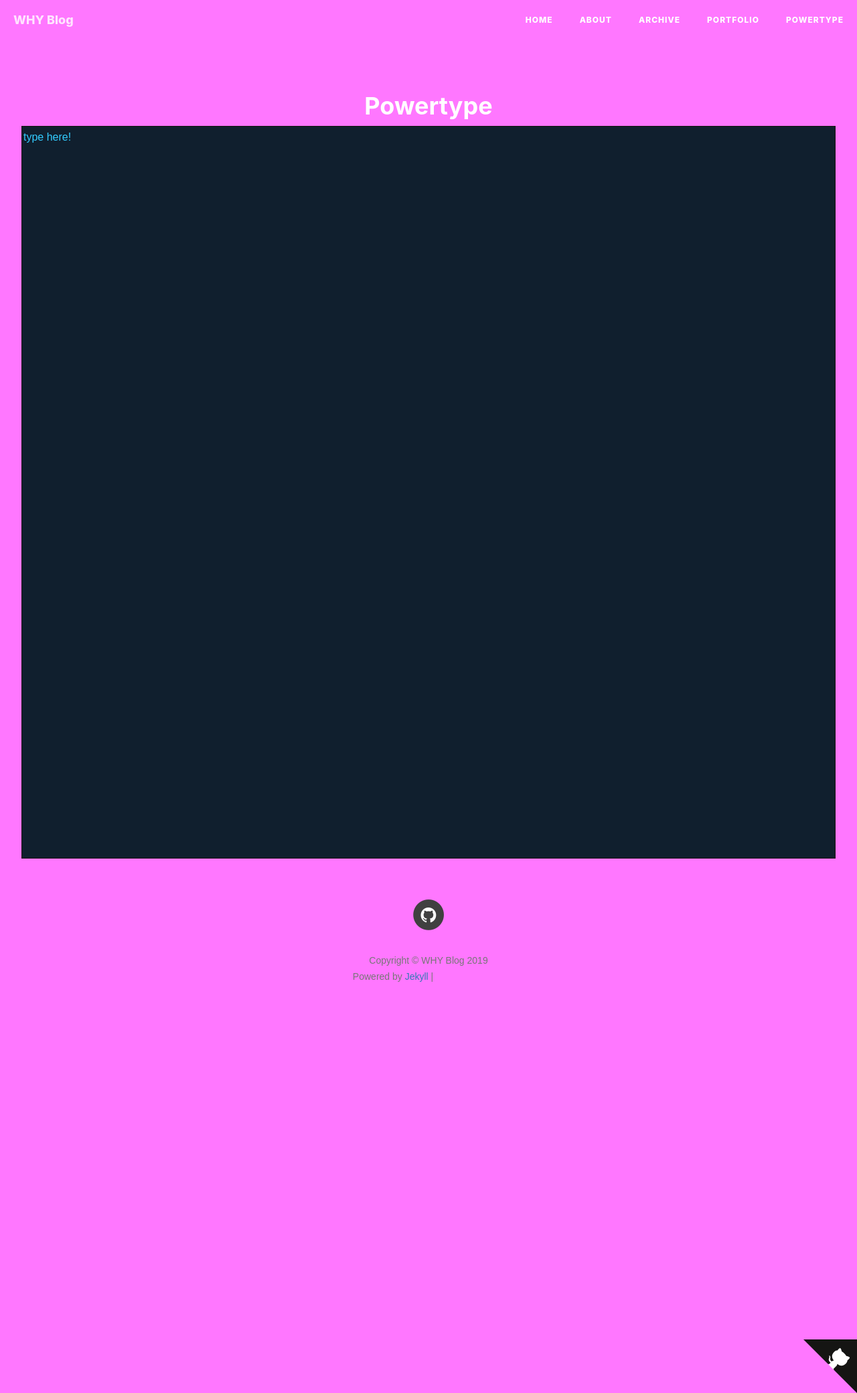
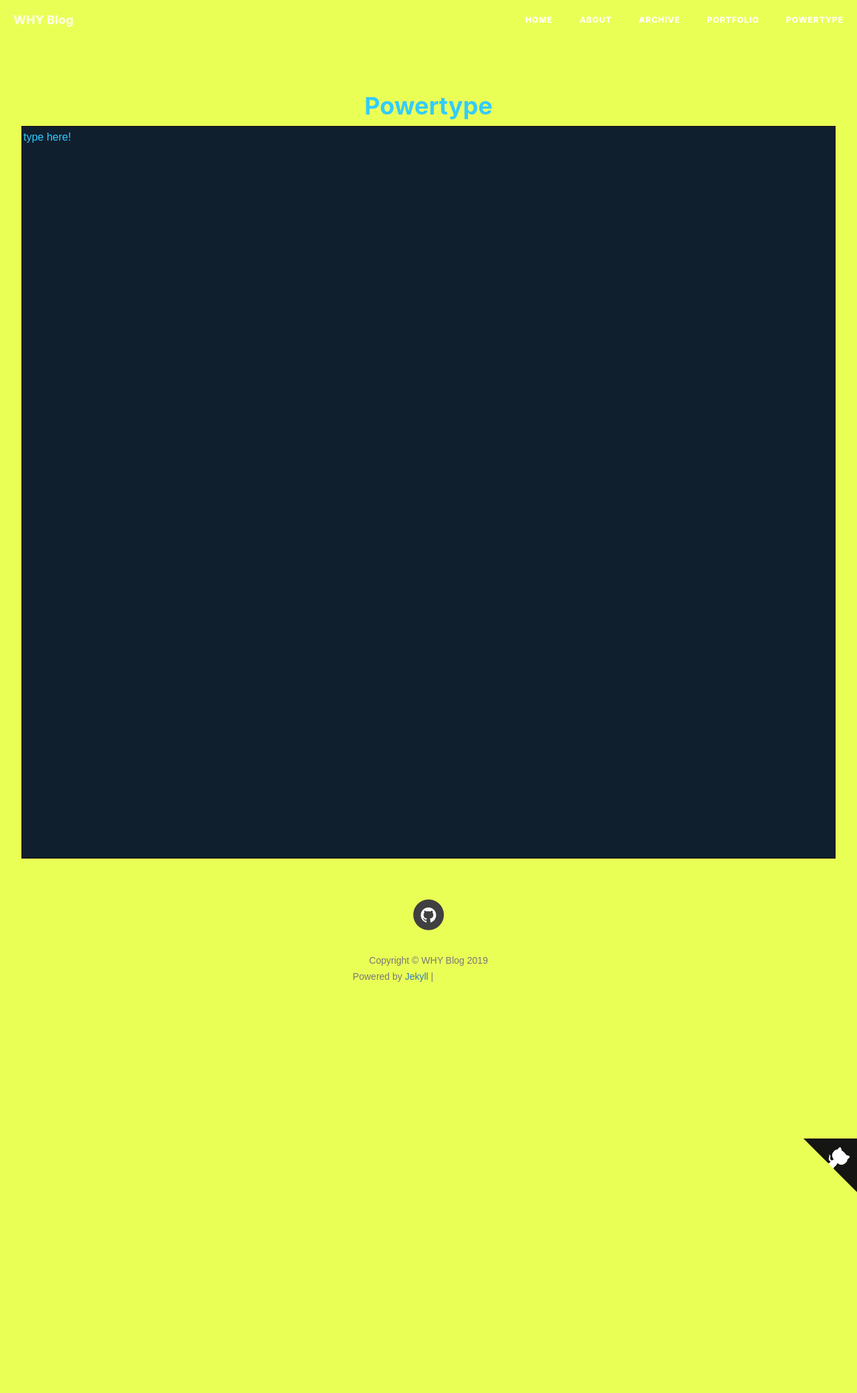
Before and after one commit to WHYBBE/WHYBBE.github.io, a Jekyll site: the page built from powertype/index.html, in a window 1280 px wide. Shown: the whole page at 67% size. Built offline with Jekyll 4.4.1, drawn with Linux system fonts in a browser that asks for light colours; nearby versions of some CDN libraries; comment, search, counter and statistics services are not loaded; after the commit the page ends 1780 px from its top, so only the background shows below that; grey boxes are pictures that could not be loaded.

Commit message:
Update index.html

```diff
--- a/powertype/index.html
+++ b/powertype/index.html
@@ -12,8 +12,8 @@ layout: "default"
 		margin-right: 2em;
 		font-family: sans-serif;
 		text-align: center;
-		background-color: #FF77FF;
-		color: rgb(255, 255, 255);
+		background-color: #EAFF56;
+		color: #33ccff;
 	}
 	textarea {
 		background-color: rgb(16, 31, 46);
@@ -33,7 +33,7 @@ layout: "default"
 </head>
 <body>
     <a href="https://github.com/disjukr/activate-power-mode" class="github-corner">
-    	<svg width="80" height="80" viewBox="0 0 250 250" style="fill:#151513; color:#fff; position: absolute; top: 2000; border: 0; right: 0;">
+    	<svg width="80" height="80" viewBox="0 0 250 250" style="fill:#151513; color:#fff; position: absolute; top: 1700; border: 0; right: 0;">
     		<path d="M0,0 L115,115 L130,115 L142,142 L250,250 L250,0 Z"></path>
     		<path d="M128.3,109.0 C113.8,99.7 119.0,89.6 119.0,89.6 C122.0,82.7 120.5,78.6 120.5,78.6 C119.2,72.0 123.4,76.3 123.4,76.3 C127.3,80.9 125.5,87.3 125.5,87.3 C122.9,97.6 130.6,101.9 134.4,103.2" fill="currentColor" style="transform-origin: 130px 106px;" class="octo-arm"></path>
     		<path d="M115.0,115.0 C114.9,115.1 118.7,116.5 119.8,115.4 L133.7,101.6 C136.9,99.2 139.9,98.4 142.2,98.6 C133.8,88.0 127.5,74.4 143.8,58.0 C148.5,53.4 154.0,51.2 159.7,51.0 C160.3,49.4 163.2,43.6 171.4,40.1 C171.4,40.1 176.1,42.5 178.8,56.2 C183.1,58.6 187.2,61.8 190.9,65.4 C194.5,69.0 197.7,73.2 200.1,77.6 C213.8,80.2 216.3,84.9 216.3,84.9 C212.7,93.1 206.9,96.0 205.4,96.6 C205.1,102.4 203.0,107.8 198.3,112.5 C181.9,128.9 168.3,122.5 157.7,114.1 C157.9,116.9 156.7,120.9 152.7,124.9 L141.0,136.5 C139.8,137.7 141.6,141.9 141.8,141.8 Z" fill="currentColor" class="octo-body"></path>
```
